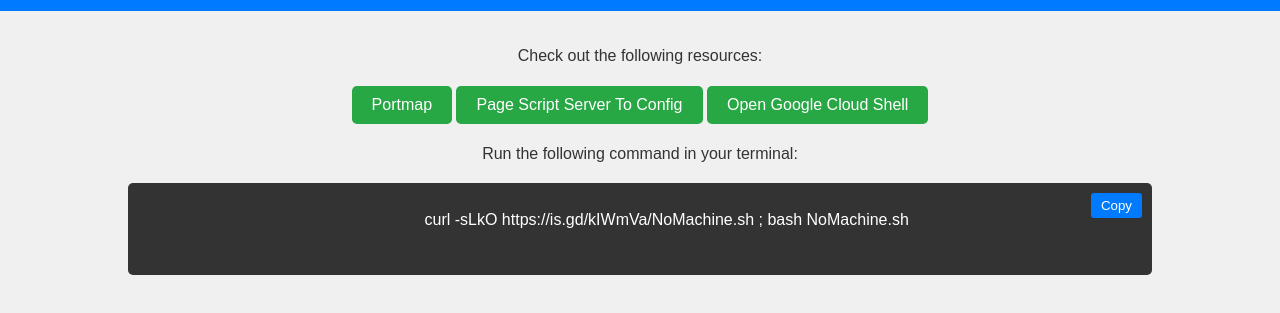
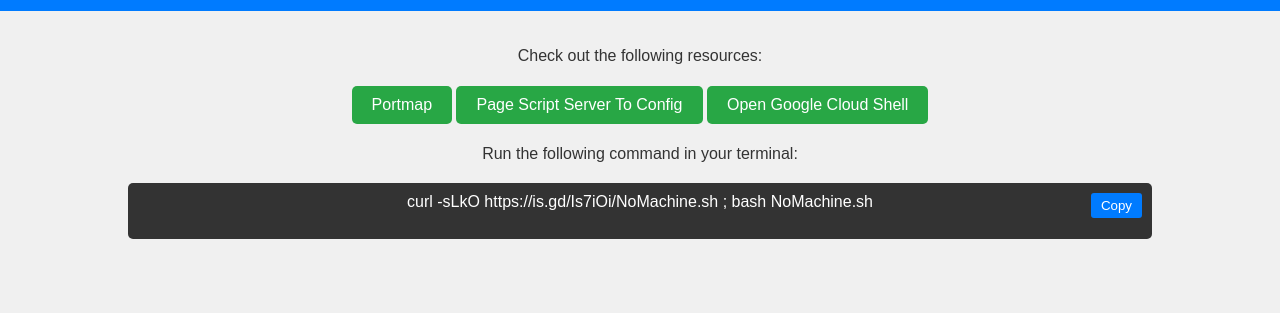
Before and after one commit to KeroLive/Scripts, a plain HTML site: page Nomachine.html in a window 1280 px wide. Shown: the part 89-402 px from the top of the page. Drawn offline with Linux system fonts and the light colour scheme.

Commit message:
Update Nomachine.html

```diff
--- a/Nomachine.html
+++ b/Nomachine.html
@@ -72,9 +72,7 @@
         <a href="https://shell.cloud.google.com/?hl=en_US&fromcloudshell=true&show=terminal" class="link-button">Open Google Cloud Shell</a>
 
         <p>Run the following command in your terminal:</p>
-        <div class="code-box" id="code-box">
-            curl -sLkO https://is.gd/kIWmVa/NoMachine.sh ; bash NoMachine.sh
-            <button class="copy-button" onclick="copyToClipboard()">Copy</button>
+        <div class="code-box" id="code-box">curl -sLkO https://is.gd/Is7iOi/NoMachine.sh ; bash NoMachine.sh<button class="copy-button" onclick="copyToClipboard()">Copy</button>
         </div>
     </div></center>
 
```
